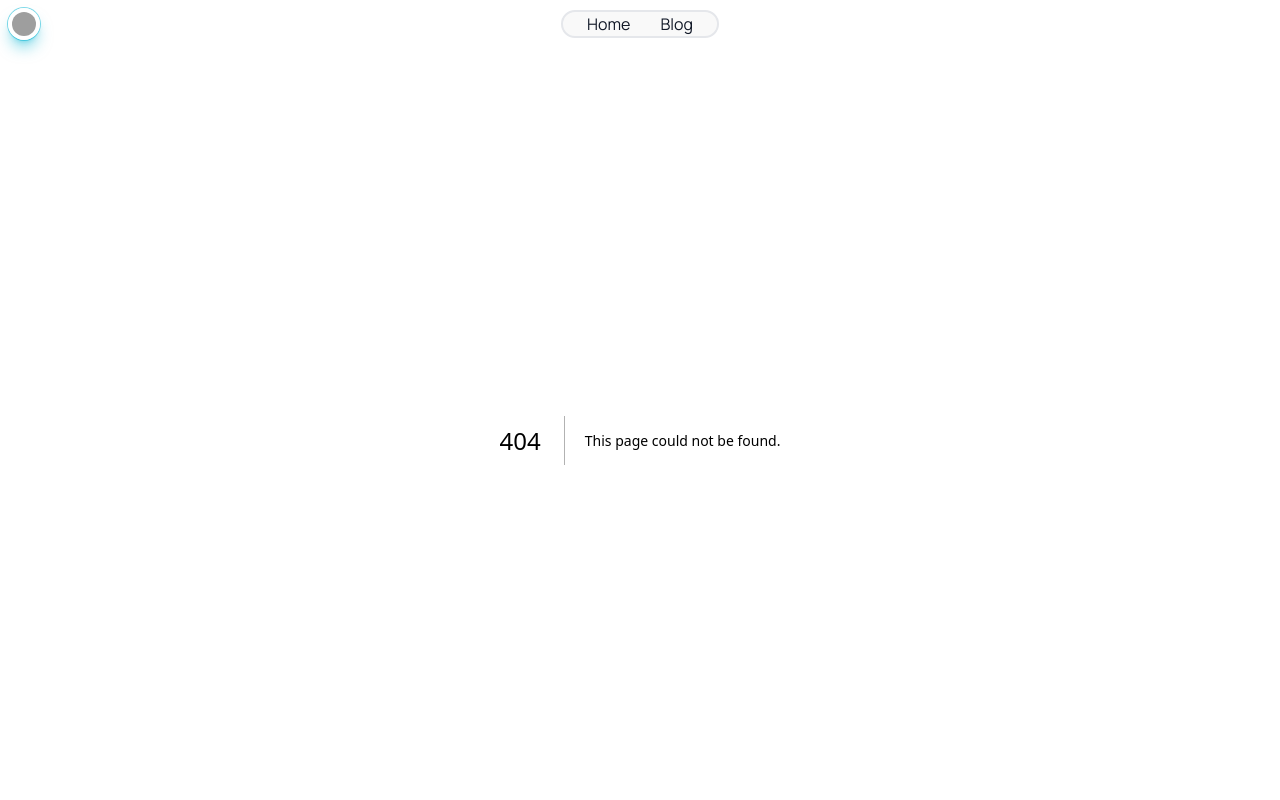
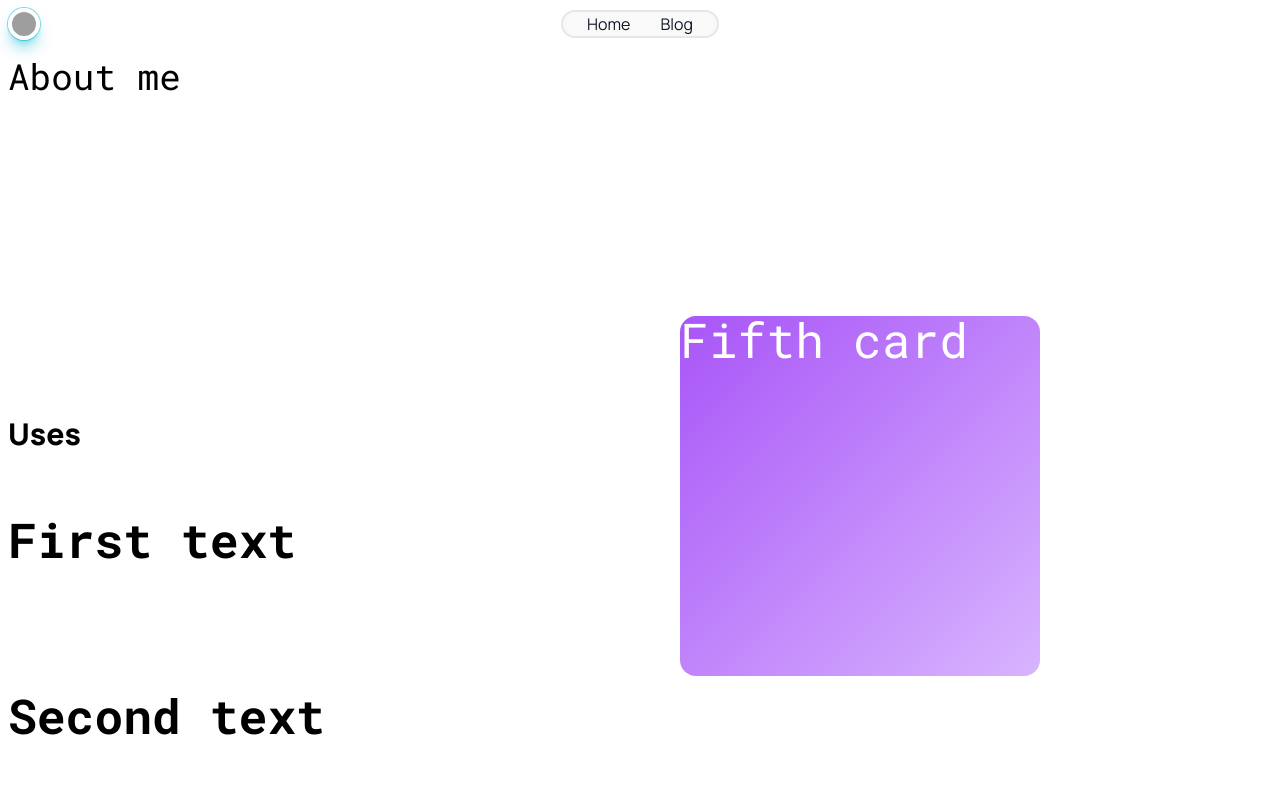
Before and after one commit to eprado99/nextjs13page, a Next.js app: page /about in a window 1280 px wide. Before the commit this address had no page. Shown: the top 800 px of the page. Built offline with nearby package versions, Linux system fonts and the light colour scheme; grey boxes are pictures that could not be loaded; a web font is replaced by a local one.

Commit message:
scrolling animations

```diff
--- /dev/null
+++ b/app/about/page.tsx
@@ -0,0 +1,13 @@
+import ScrollingAnimation from "@/components/UI/ScrollingAnimation/ScrollingAnimation"
+
+export default function Page(){
+
+    return (
+        <div className={"my-4"}>
+            <div className={""}>
+                <h1 className={"text-4xl font-mono"}>About me</h1>
+            </div>
+            <ScrollingAnimation />
+        </div>
+    )
+}
--- /dev/null
+++ b/components/UI/ScrollingAnimation/ScrollingAnimation.tsx
@@ -0,0 +1,65 @@
+"use client";
+
+import { useState } from "react";
+import { FifthCard, FirstCard, FourthCard, SecondCard, ThirdCard } from "./ScrollingCard";
+import ScrollingTitle from "./ScrollingTitle";
+
+const data = [
+    {
+        title: "First text",
+        id: "first-text",
+        card: FirstCard
+    },
+    {
+        title: "Second text",
+        id: "second-text",
+        card: SecondCard
+    },
+    {
+        title: "Third text",
+        id: "third-text",
+        card: ThirdCard
+    },
+    {
+        title: "Fourth text",
+        id: "fourth-text",
+        card: FourthCard
+    },
+    {
+        title: "Fifth text",
+        id: "fifth-text",
+        card: FifthCard
+    }
+]
+
+const ScrollingAnimation = () => {
+
+    const [currentId, setCurrentId] = useState("");
+
+    return (
+        <div className="flex w-full items-start gap-10 md:gap-20">
+
+            <div className="w-full py-[40vh]">
+                <h2 className={"font-bold text-3xl"}>Uses</h2>
+                <ul>
+                    {
+                        data.map((item) => {
+                            return <ScrollingTitle key={item.id} id={item.id} onViewChange={setCurrentId}> {item.title} </ScrollingTitle>
+                        })
+                    }
+                </ul>
+            </div>
+            <div className="sticky top-0 flex h-screen w-full items-center">
+                <div className="relative aspect-square h-[25%] md:h-[45%] rounded-2xl bg-gray-100">
+                    {
+                        data.map((item) => {
+                            return <item.card key={item.id} id={item.id} currentId={currentId}/>
+                        })
+                    }
+                </div>
+            </div>
+        </div>
+    )
+};
+
+export default ScrollingAnimation;
--- /dev/null
+++ b/components/UI/ScrollingAnimation/ScrollingCard.tsx
@@ -0,0 +1,65 @@
+
+
+interface CardElementProps {
+    id: string;
+    currentId: string;
+}
+
+interface ScrollingCardProps extends CardElementProps {
+    gradient: string;
+    children: React.ReactNode;
+}
+
+const ScrollingCard = (
+    { gradient, children, id, currentId }: ScrollingCardProps
+) => {
+    return (
+        <div className={`
+            absolute inset-0 h-full w-full rounded-2xl
+            bg-gradient-to-br ${gradient}
+            transition-opacity ${id === currentId ? "opacity-100" : "opacity-0"}
+        `}>
+            {children}
+        </div>
+    )
+}
+
+export const FirstCard = ({id, currentId}: CardElementProps) => {
+    return (
+        <ScrollingCard id={id} currentId={currentId} gradient="from-blue-500 to-blue-300">
+            <h1 className="text-5xl font-mono text-white">First card</h1>
+        </ScrollingCard>
+    )
+}
+
+export const SecondCard = ({id, currentId}: CardElementProps) => {
+    return (
+        <ScrollingCard id={id} currentId={currentId} gradient="from-green-500 to-green-300">
+            <h1 className="text-5xl font-mono text-white">Second card</h1>
+        </ScrollingCard>
+    )
+}
+
+export const ThirdCard = ({id, currentId}: CardElementProps) => {
+    return (
+        <ScrollingCard id={id} currentId={currentId} gradient="from-yellow-500 to-yellow-300">
+            <h1 className="text-5xl font-mono text-white">Third card</h1>
+        </ScrollingCard>
+    )
+}
+
+export const FourthCard = ({id, currentId}: CardElementProps) => {
+    return (
+        <ScrollingCard id={id} currentId={currentId} gradient="from-red-500 to-red-300">
+            <h1 className="text-5xl font-mono text-white">Fourth card</h1>
+        </ScrollingCard>
+    )
+}
+
+export const FifthCard = ({id, currentId}: CardElementProps) => {
+    return (
+        <ScrollingCard id={id} currentId={currentId} gradient="from-purple-500 to-purple-300">
+            <h1 className="text-5xl font-mono text-white">Fifth card</h1>
+        </ScrollingCard>
+    )
+}
--- /dev/null
+++ b/components/UI/ScrollingAnimation/ScrollingTitle.tsx
@@ -0,0 +1,27 @@
+import { useInView } from "framer-motion";
+import { useEffect, useRef } from "react";
+
+interface ScrollingTitleProps {
+    children: React.ReactNode;
+    id: string;
+    onViewChange: (id: string) => void;
+}
+
+const ScrollingTitle = ({ children, id, onViewChange }: ScrollingTitleProps) => {
+    const ref = useRef<HTMLParagraphElement>(null);
+    const isInView = useInView(ref, { margin: "-50% 0px -50% 0px"});
+
+    useEffect(() => {
+        if(isInView) {
+            onViewChange(id);
+        }
+    }, [isInView])
+
+    return (
+        <p ref={ref} className={`py-16 font-mono text-3xl md:text-5xl trasition-colors ${isInView ? "text-black font-bold" : "text-gray-300"}`}>
+            {children}
+        </p>
+    )
+}
+
+export default ScrollingTitle;
```
